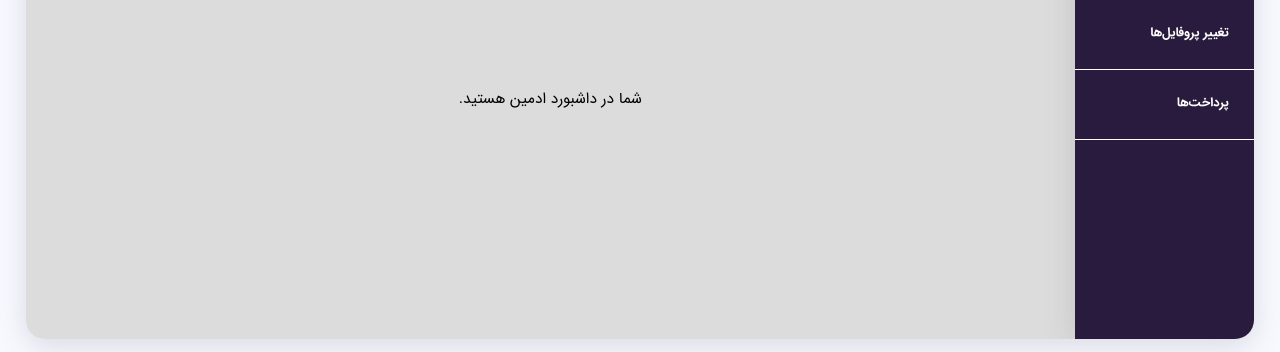
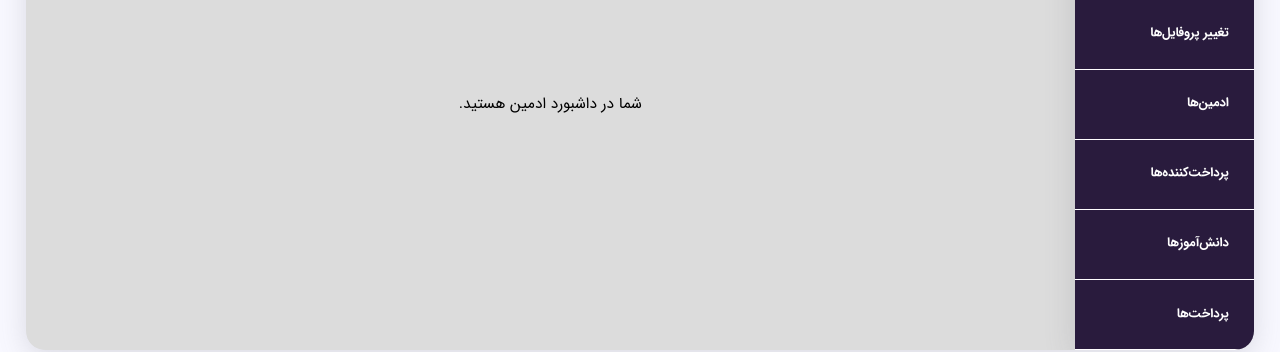
Before and after one commit to darsoonAccount/darsoon-frontend, a Next.js app: page /admin-dashboard in a window 1280 px wide. Shown: the part 262-614 px from the top of the page. Built offline with nearby package versions, Linux system fonts and the light colour scheme; no server answers.

Commit message:
add more links to admin dash nav

```diff
--- a/components-admin-dashboard/AdminDashNav.tsx
+++ b/components-admin-dashboard/AdminDashNav.tsx
@@ -29,6 +29,24 @@ export default function AdminDashNav() {
           <En> Teachers Profile Changes</En>
         </a>
       </Link>
+      <Link href="/admin-dashboard/admins">
+        <a>
+          <Fa>ادمین‌ها</Fa>
+          <En>Teachers</En>
+        </a>
+      </Link>
+      <Link href="/admin-dashboard/payers">
+        <a>
+          <Fa>پرداخت‌کننده‌ها</Fa>
+          <En>Payers</En>
+        </a>
+      </Link>
+      <Link href="/admin-dashboard/students">
+        <a>
+          <Fa>دانش‌آموزها</Fa>
+          <En>Students</En>
+        </a>
+      </Link>
       <Link href="/admin-dashboard/payments">
         <a>
           <Fa>پرداخت‌ها</Fa>
```
